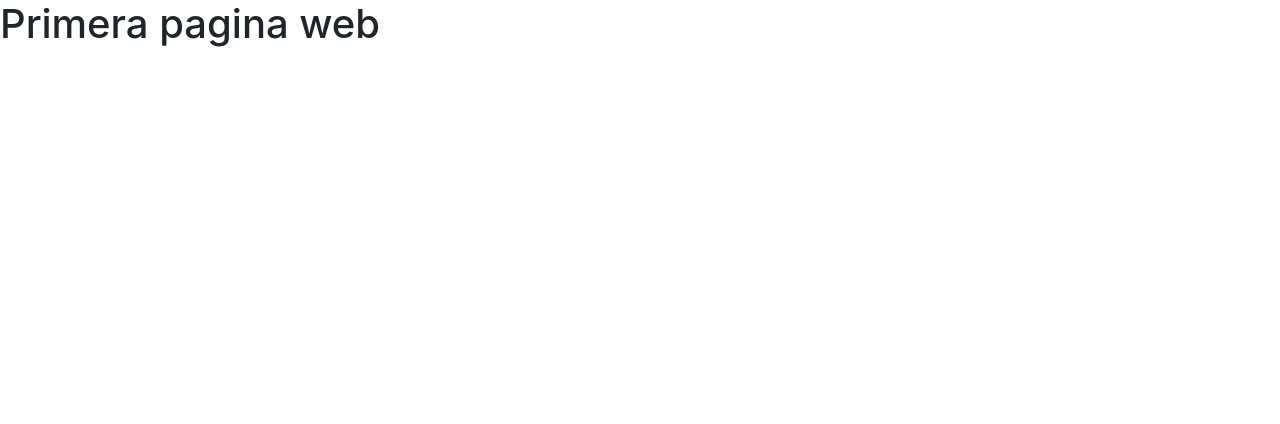
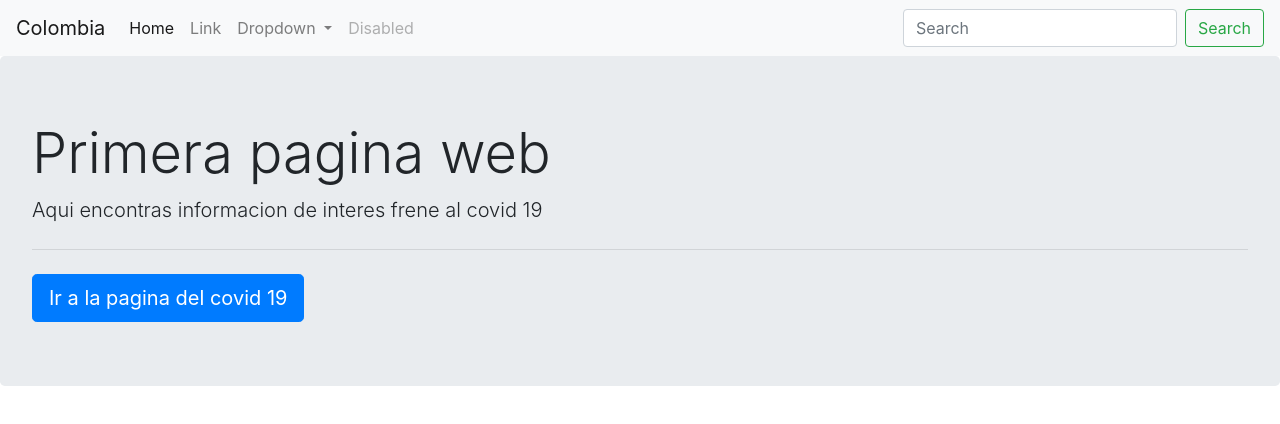
Before and after one commit to vicben23/LenguajesD, a plain HTML site: page index.html in a window 1280 px wide. Drawn offline with nearby package versions, Linux system fonts and the light colour scheme.

Commit message:
aqui se añade un jumbotron

```diff
--- a/index.html
+++ b/index.html
@@ -11,7 +11,48 @@
 </head>
 
 <body>
-    <h1> Primera pagina web </h1>
+    <nav class="navbar navbar-expand-lg navbar-light bg-light">
+        <a class="navbar-brand" href="#">Colombia</a>
+        <button class="navbar-toggler" type="button" data-toggle="collapse" data-target="#navbarSupportedContent" aria-controls="navbarSupportedContent" aria-expanded="false" aria-label="Toggle navigation">
+          <span class="navbar-toggler-icon"></span>
+        </button>
+
+        <div class="collapse navbar-collapse" id="navbarSupportedContent">
+          <ul class="navbar-nav mr-auto">
+            <li class="nav-item active">
+              <a class="nav-link" href="#">Home <span class="sr-only">(current)</span></a>
+            </li>
+            <li class="nav-item">
+              <a class="nav-link" href="#">Link</a>
+            </li>
+            <li class="nav-item dropdown">
+              <a class="nav-link dropdown-toggle" href="#" id="navbarDropdown" role="button" data-toggle="dropdown" aria-haspopup="true" aria-expanded="false">
+                Dropdown
+              </a>
+              <div class="dropdown-menu" aria-labelledby="navbarDropdown">
+                <a class="dropdown-item" href="#">Action</a>
+                <a class="dropdown-item" href="#">Another action</a>
+                <div class="dropdown-divider"></div>
+                <a class="dropdown-item" href="#">Something else here</a>
+              </div>
+            </li>
+            <li class="nav-item">
+              <a class="nav-link disabled" href="#">Disabled</a>
+            </li>
+          </ul>
+          <form class="form-inline my-2 my-lg-0">
+            <input class="form-control mr-sm-2" type="search" placeholder="Search" aria-label="Search">
+            <button class="btn btn-outline-success my-2 my-sm-0" type="submit">Search</button>
+          </form>
+        </div>
+      </nav>
+
+<div class="jumbotron">
+  <h1 class="display-4">Primera pagina web</h1>
+  <p class="lead">Aqui encontras informacion de interes frene al covid 19</p>
+  <hr class="my-4">
+  <a class="btn btn-primary btn-lg" href="https://coronaviruscolombia.gov.co/Covid19/index.html" role="button">Ir a la pagina del covid 19 </a>
+</div>
 </body>
 
 </html>
```
